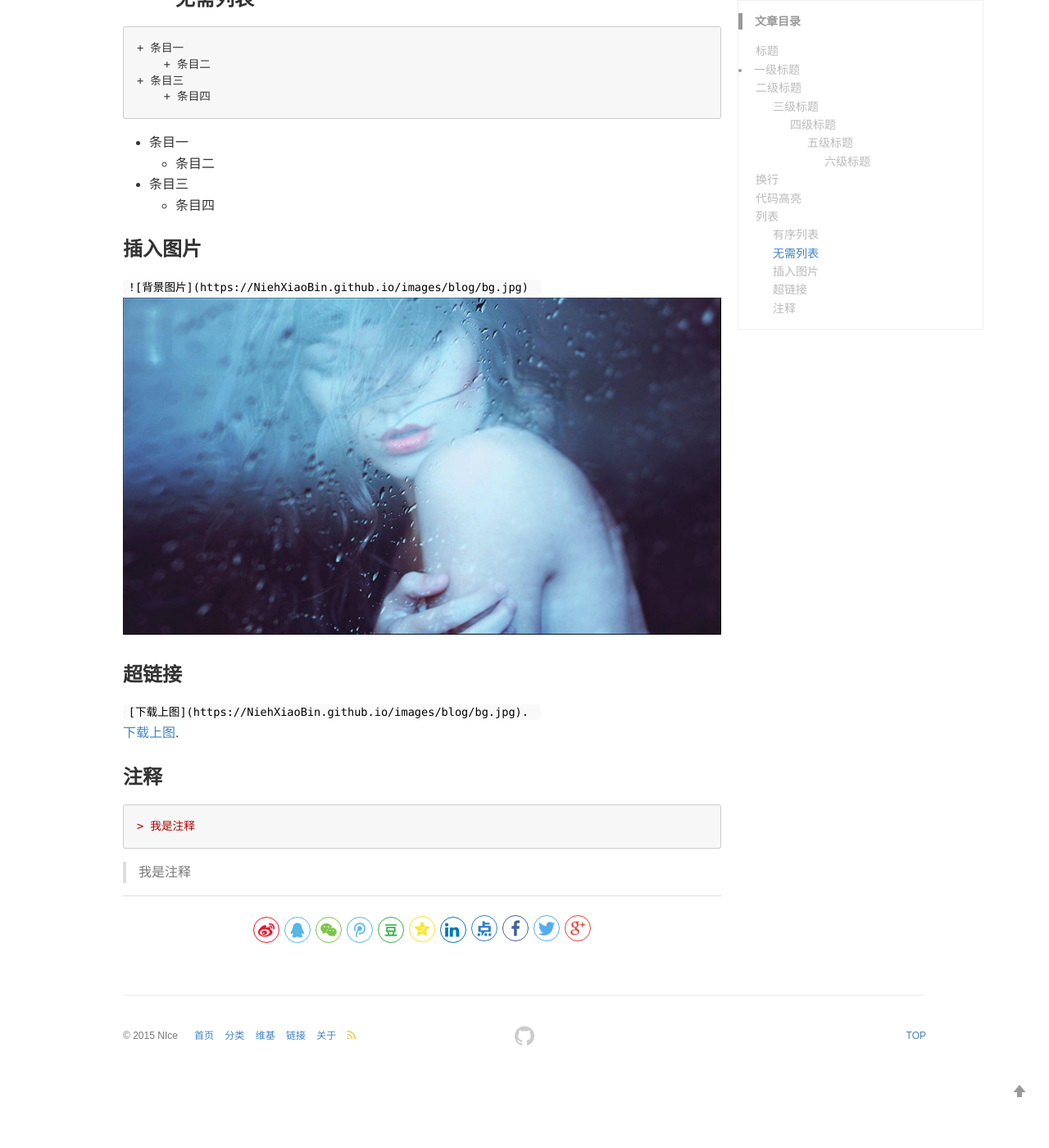
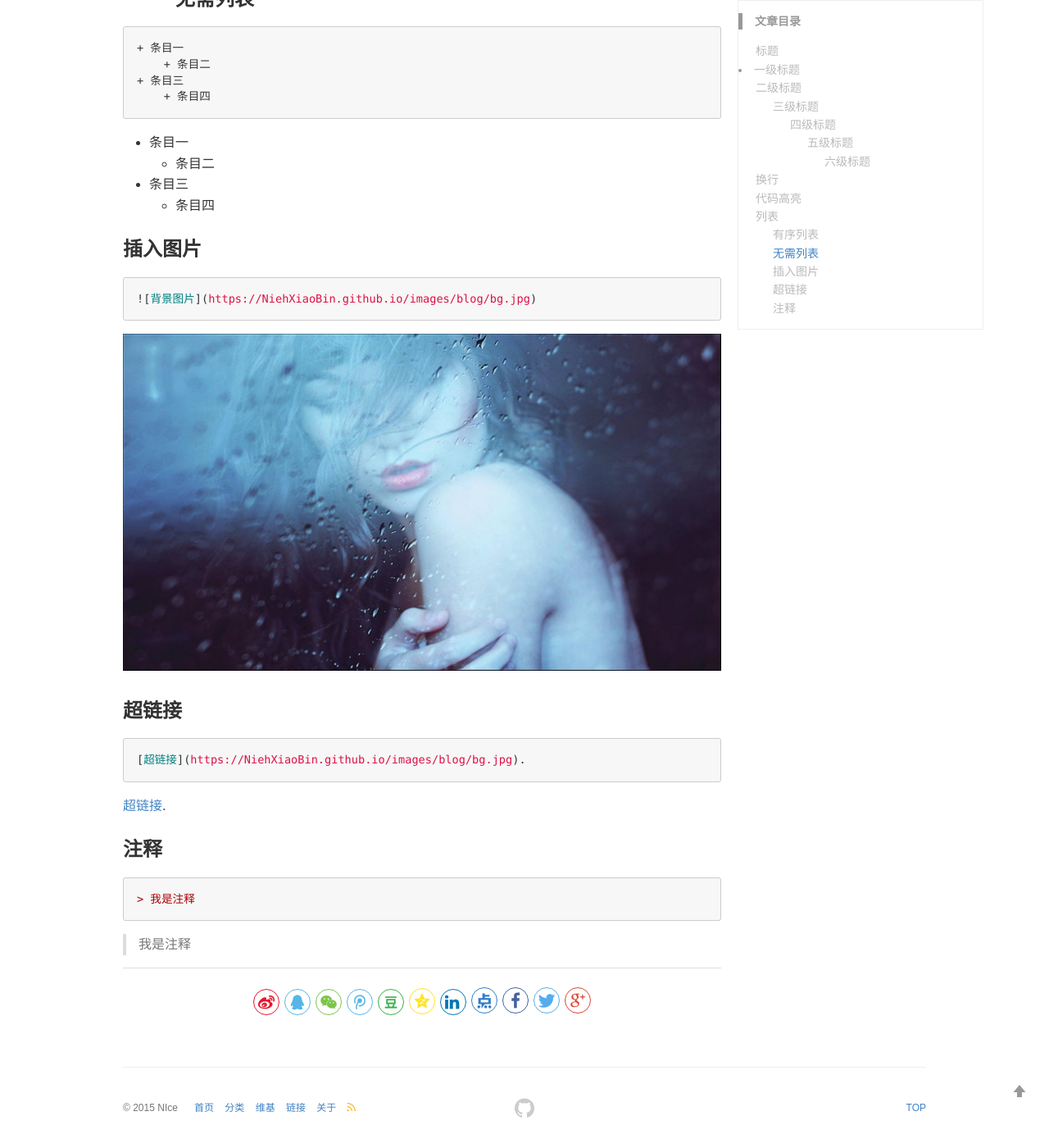
Before and after one commit to XiangQian0918/XiangQian0918.github.io, a Jekyll site: the page built from _posts/2018-09-01-Markdown-语法.md, in a window 1280 px wide and 1400 px high, scrolled down 2115 px. Shown: the whole window at 82% size. Built offline with Jekyll 4.4.1, drawn with Linux system fonts in a browser that asks for light colours; before the commit the page ends 3427 px from its top, so only the background shows below that.

Commit message:
update markdown post

````diff
--- a/_posts/2018-09-01-Markdown-语法.md
+++ b/_posts/2018-09-01-Markdown-语法.md
@@ -87,12 +87,18 @@ public class Hello{
     + 条目四
 
 ### 插入图片
-`![背景图片]({{ site.url }}/images/blog/bg.jpg) `
+```markdown
+![背景图片]({{ site.url }}/images/blog/bg.jpg)
+```
+
 ![背景图片]({{ site.url }}/images/blog/bg.jpg)
 
 ### 超链接
-`[下载上图]({{ site.url }}/images/blog/bg.jpg). `
-[下载上图]({{ site.url }}/images/blog/bg.jpg).
+```markdown
+[超链接]({{ site.url }}/images/blog/bg.jpg).
+```
+
+[超链接]({{ site.url }}/images/blog/bg.jpg).
 
 ### 注释
 
````
